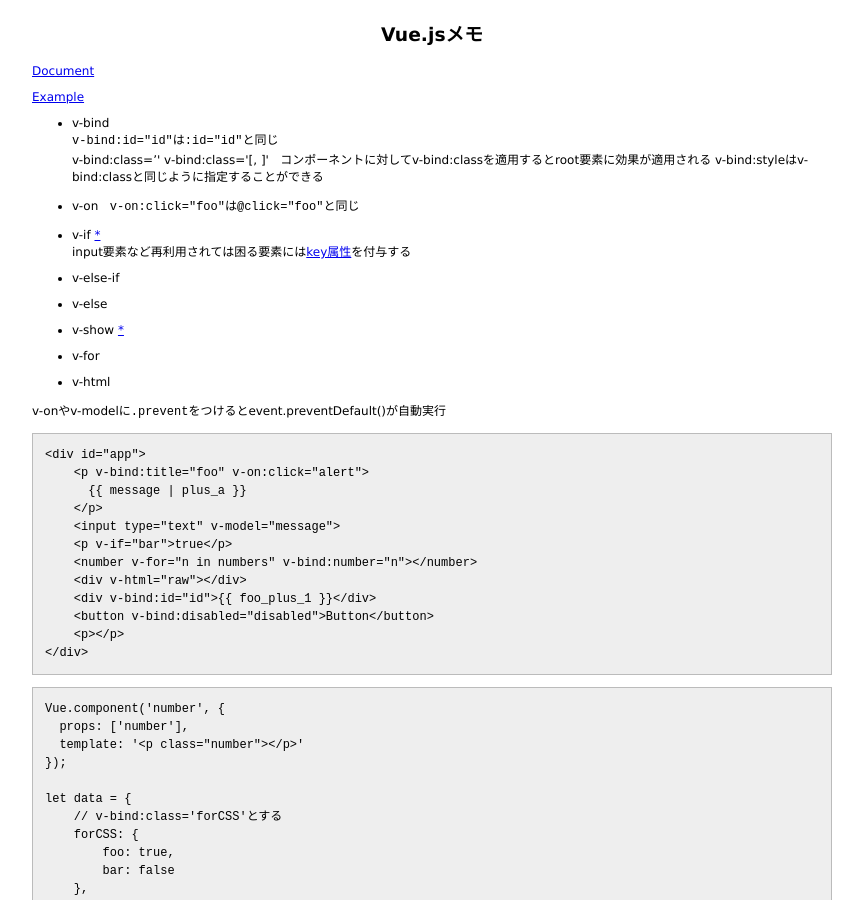
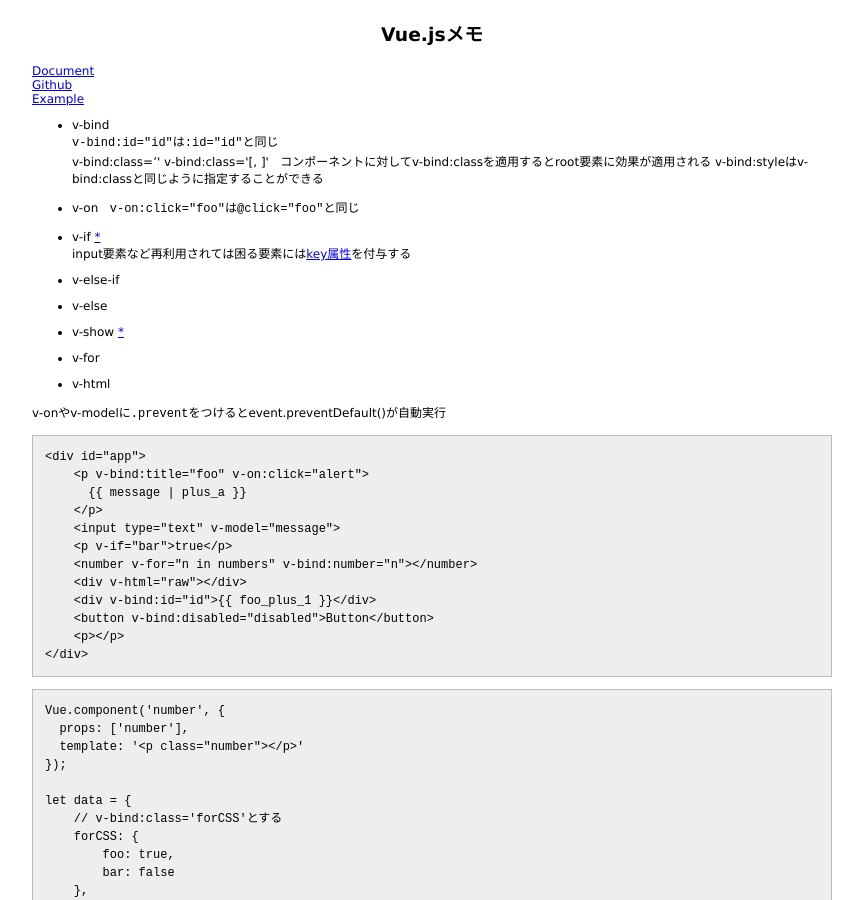
Before and after one commit to 38elements/38elements.github.com, a Jekyll site: the page built from _posts/2016-12-20-vuejs.md, in a window 1280 px wide and 900 px high. Shown: the whole window, without its empty margins (208-1071 px from the left). Built offline with Jekyll 4.4.1, drawn with Linux system fonts in a browser that asks for light colours.

Commit message:
Update 2016-12-20-vuejs.md

```diff
--- a/_posts/2016-12-20-vuejs.md
+++ b/_posts/2016-12-20-vuejs.md
@@ -3,7 +3,7 @@ layout: posts
 title: Vue.jsメモ
 ---
 [Document](https://vuejs.org/v2/guide/instance.html)
-
+[Github](https://github.com/vuejs/vue)
 [Example](http://jsdo.it/38elements/vuejs-1)
 
 
```
